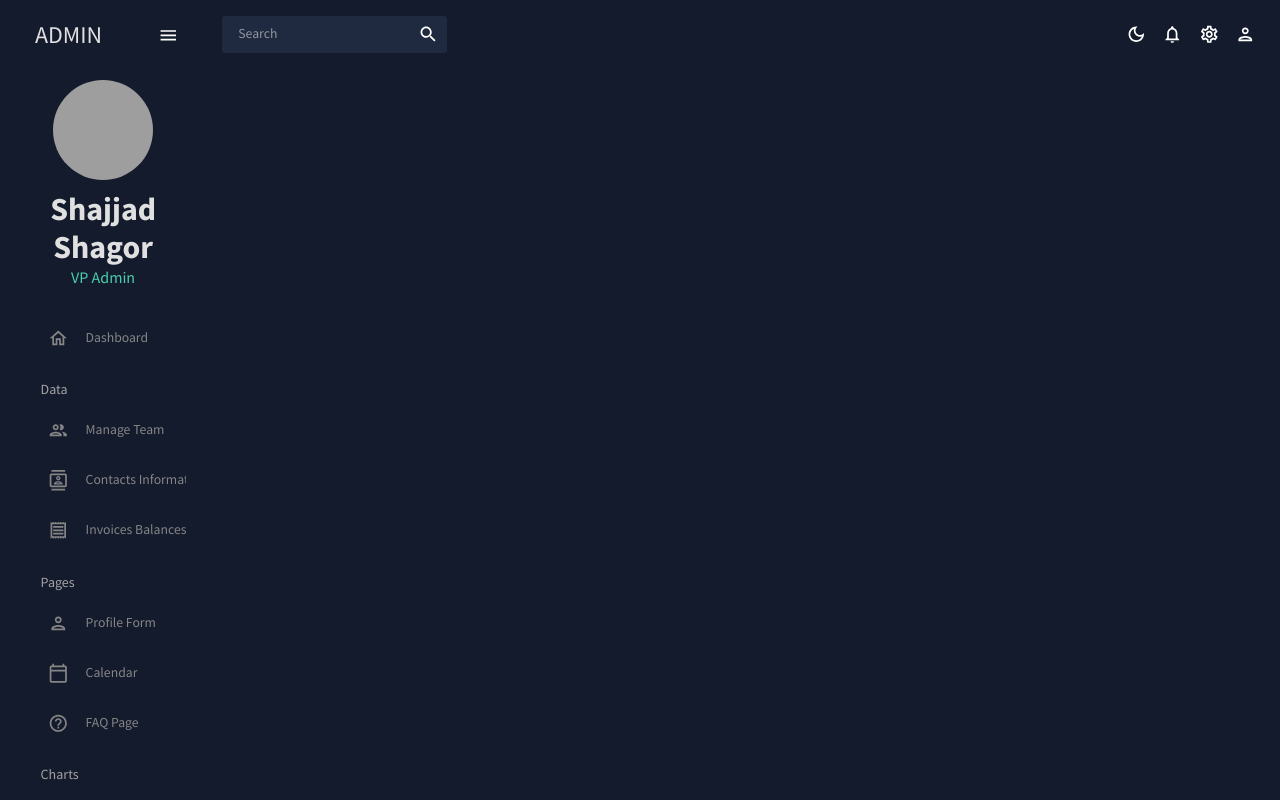
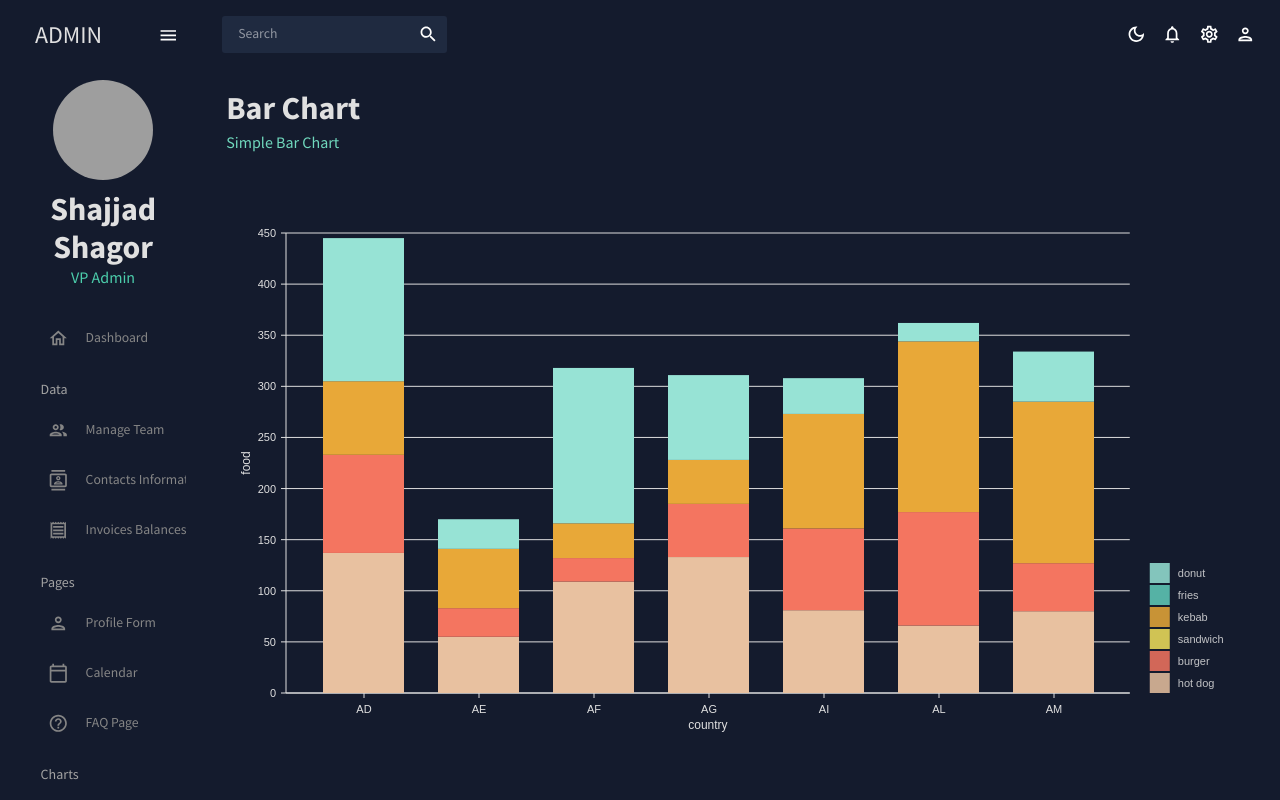
Before and after one commit to shagors/react-admin-offline-data, a React (Create React App) app: page /bar in a window 1280 px wide. Shown: the top 800 px of the page. Built offline with nearby package versions, Linux system fonts and the light colour scheme; grey boxes are pictures that could not be loaded.

Commit message:
bar chart component add and design it

```diff
--- a/src/App.js
+++ b/src/App.js
@@ -8,7 +8,7 @@
 import { CssBaseline, ThemeProvider } from "@mui/material";
 import Invoices from "./scenes/invoices";
 import Contacts from "./scenes/contacts";
-// import Bar from "./scenes/bar";
+import Bar from "./scenes/bar";
 import Form from "./scenes/form";
 // import Line from "./scenes/line";
 // import Pie from "./scenes/pie";
@@ -34,7 +34,7 @@
               <Route path="/contacts" element={<Contacts />} />
               <Route path="/invoices" element={<Invoices />} />
               <Route path="/form" element={<Form />} />
-              {/* <Route path="/bar" element={<Bar />} /> */}
+              <Route path="/bar" element={<Bar />} />
               {/* <Route path="/pie" element={<Pie />} /> */}
               {/* <Route path="/line" element={<Line />} /> */}
               <Route path="/faq" element={<FAQ />} />
--- /dev/null
+++ b/src/components/BarChart.jsx
@@ -0,0 +1,130 @@
+import { useTheme } from "@mui/material";
+import { ResponsiveBar } from "@nivo/bar";
+import { tokens } from "../theme";
+import { mockBarData as data } from "../data/mockData";
+
+const BarChart = ({ isDashboard = false }) => {
+  const theme = useTheme();
+  const colors = tokens(theme.palette.mode);
+
+  return (
+    <ResponsiveBar
+      data={data}
+      theme={{
+        // added
+        axis: {
+          domain: {
+            line: {
+              stroke: colors.grey[100],
+            },
+          },
+          legend: {
+            text: {
+              fill: colors.grey[100],
+            },
+          },
+          ticks: {
+            line: {
+              stroke: colors.grey[100],
+              strokeWidth: 1,
+            },
+            text: {
+              fill: colors.grey[100],
+            },
+          },
+        },
+        legends: {
+          text: {
+            fill: colors.grey[100],
+          },
+        },
+      }}
+      keys={["hot dog", "burger", "sandwich", "kebab", "fries", "donut"]}
+      indexBy="country"
+      margin={{ top: 50, right: 130, bottom: 50, left: 60 }}
+      padding={0.3}
+      valueScale={{ type: "linear" }}
+      indexScale={{ type: "band", round: true }}
+      colors={{ scheme: "nivo" }}
+      defs={[
+        {
+          id: "dots",
+          type: "patternDots",
+          background: "inherit",
+          color: "#38bcb2",
+          size: 4,
+          padding: 1,
+          stagger: true,
+        },
+        {
+          id: "lines",
+          type: "patternLines",
+          background: "inherit",
+          color: "#eed312",
+          rotation: -45,
+          lineWidth: 6,
+          spacing: 10,
+        },
+      ]}
+      borderColor={{
+        from: "color",
+        modifiers: [["darker", "1.6"]],
+      }}
+      axisTop={null}
+      axisRight={null}
+      axisBottom={{
+        tickSize: 5,
+        tickPadding: 5,
+        tickRotation: 0,
+        legend: isDashboard ? undefined : "country", // changed
+        legendPosition: "middle",
+        legendOffset: 32,
+      }}
+      axisLeft={{
+        tickSize: 5,
+        tickPadding: 5,
+        tickRotation: 0,
+        legend: isDashboard ? undefined : "food", // changed
+        legendPosition: "middle",
+        legendOffset: -40,
+      }}
+      enableLabel={false}
+      labelSkipWidth={12}
+      labelSkipHeight={12}
+      labelTextColor={{
+        from: "color",
+        modifiers: [["darker", 1.6]],
+      }}
+      legends={[
+        {
+          dataFrom: "keys",
+          anchor: "bottom-right",
+          direction: "column",
+          justify: false,
+          translateX: 120,
+          translateY: 0,
+          itemsSpacing: 2,
+          itemWidth: 100,
+          itemHeight: 20,
+          itemDirection: "left-to-right",
+          itemOpacity: 0.85,
+          symbolSize: 20,
+          effects: [
+            {
+              on: "hover",
+              style: {
+                itemOpacity: 1,
+              },
+            },
+          ],
+        },
+      ]}
+      role="application"
+      barAriaLabel={function (e) {
+        return e.id + ": " + e.formattedValue + " in country: " + e.indexValue;
+      }}
+    />
+  );
+};
+
+export default BarChart;
--- /dev/null
+++ b/src/scenes/bar/index.jsx
@@ -0,0 +1,16 @@
+import { Box } from "@mui/material";
+import Header from "../../components/Header";
+import BarChart from "../../components/BarChart";
+
+const Bar = () => {
+  return (
+    <Box m="20px">
+      <Header title="Bar Chart" subtitle="Simple Bar Chart" />
+      <Box height="70vh">
+        <BarChart />
+      </Box>
+    </Box>
+  );
+};
+
+export default Bar;
```
